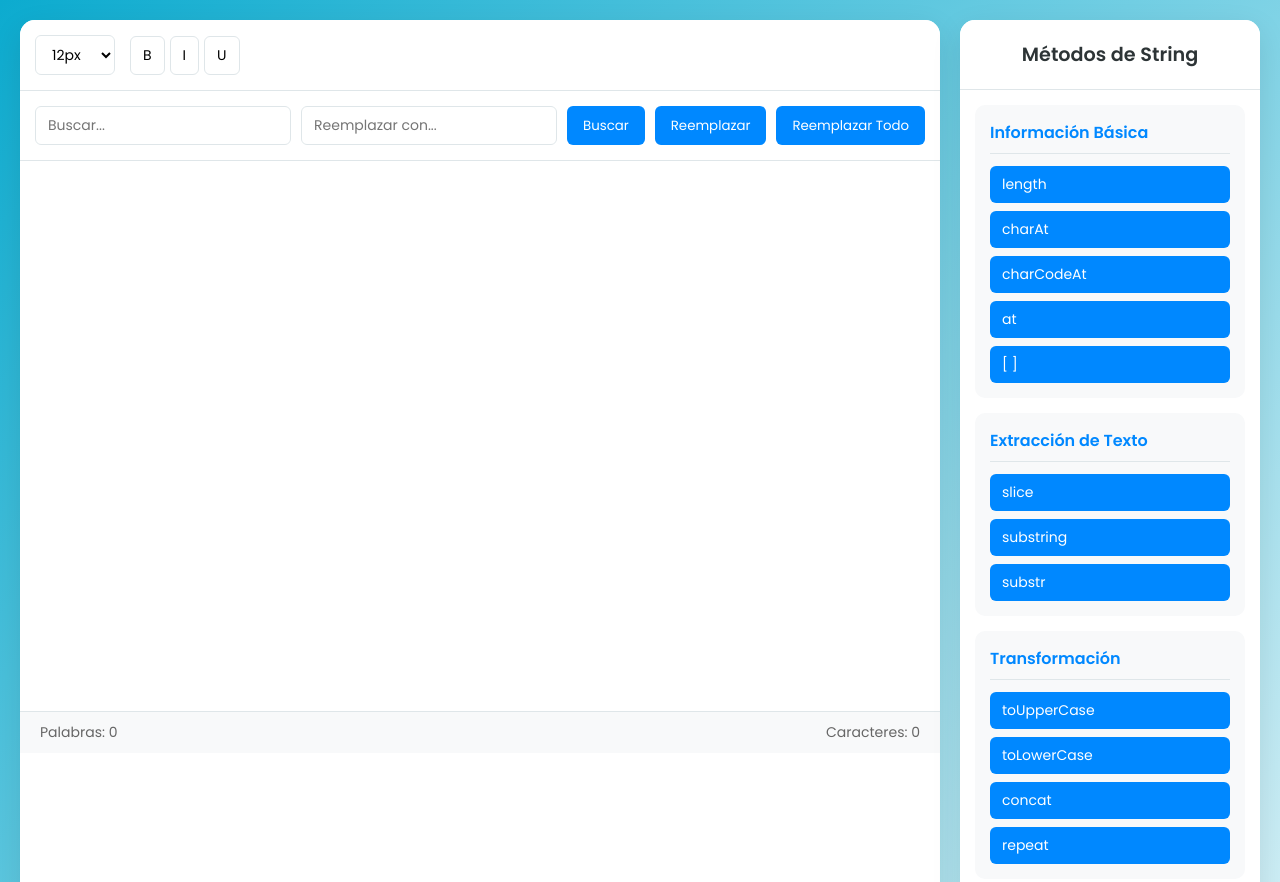
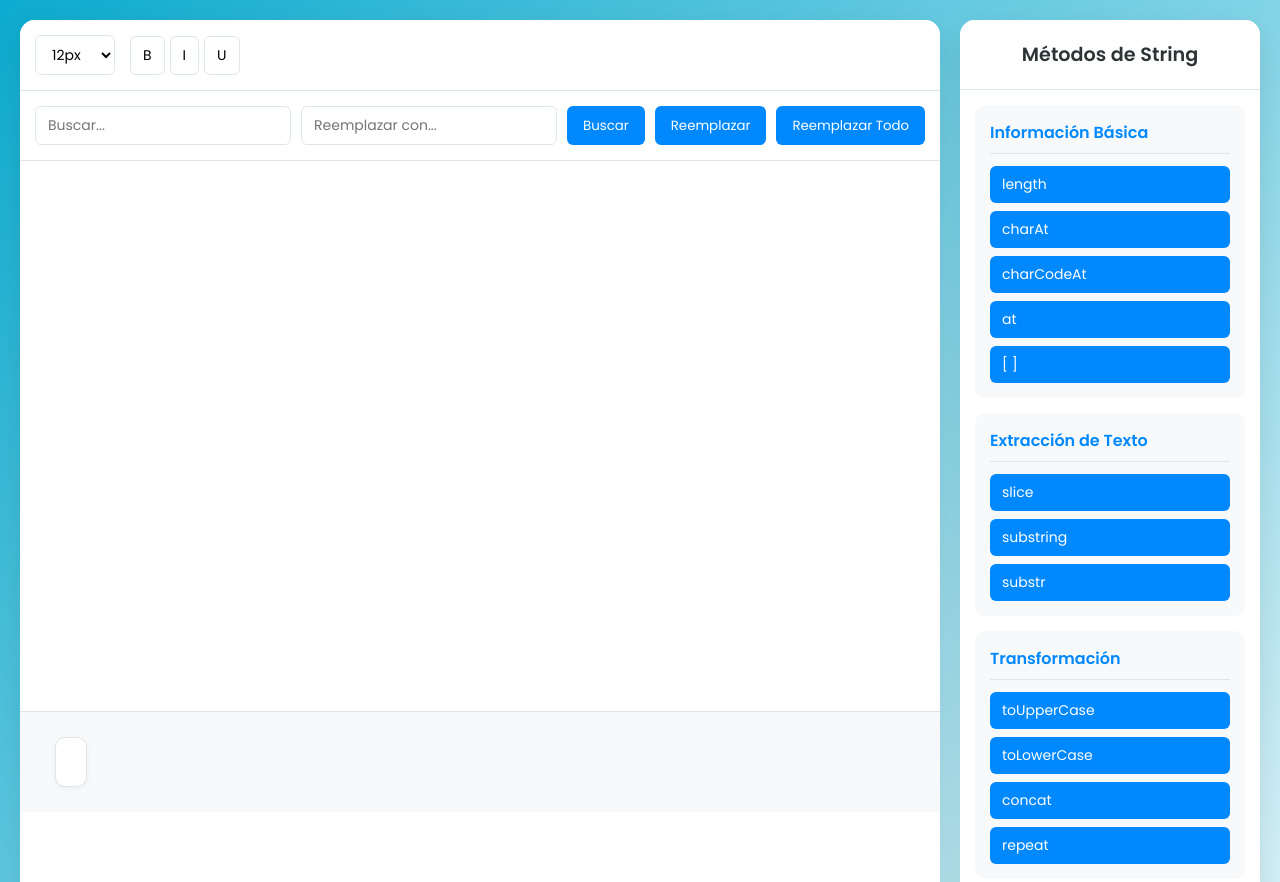
Before and after one commit to Infernus10/EditorT, a plain HTML site: page index.html in a window 1280 px wide. Shown: the top 882 px of the page. Drawn offline with Linux system fonts and the light colour scheme.

Commit message:
Mejora resultados

```diff
--- a/index.html
+++ b/index.html
@@ -41,8 +41,8 @@
             </div>
             <div id="editor" contenteditable="true" class="editor"></div>
             <div class="status-bar">
-                <span id="wordCount">Palabras: 0</span>
-                <span id="charCount">Caracteres: 0</span>
+
+                <div id="methodResult" class="method-result"></div>
             </div>
         </div>
 
@@ -92,7 +92,7 @@
                         <button onclick="showSplit()" class="method-button">split</button>
                     </div>
                 </div>
-                <div id="methodResult" class="method-result"></div>
+
             </div>
         </div>
     </div>
```
Also changed, not shown: script.js (+0 -7 lines).
